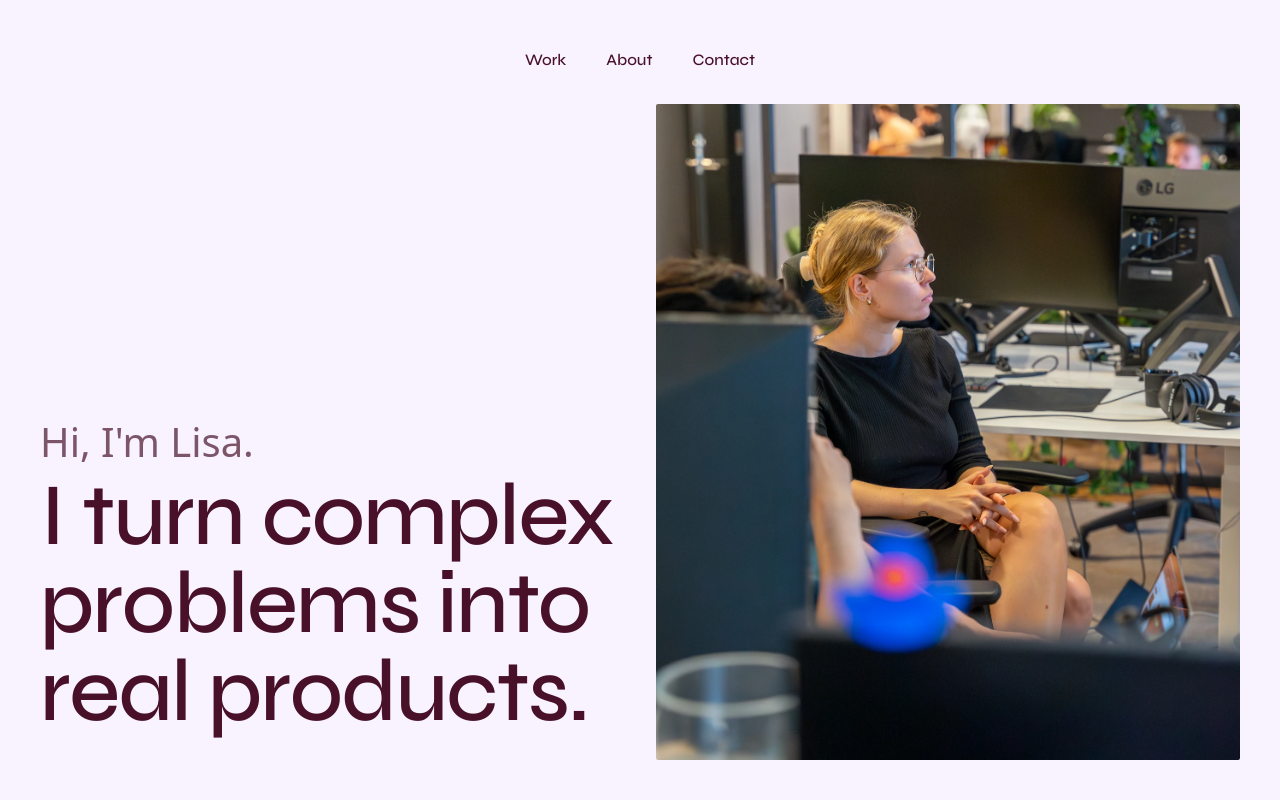
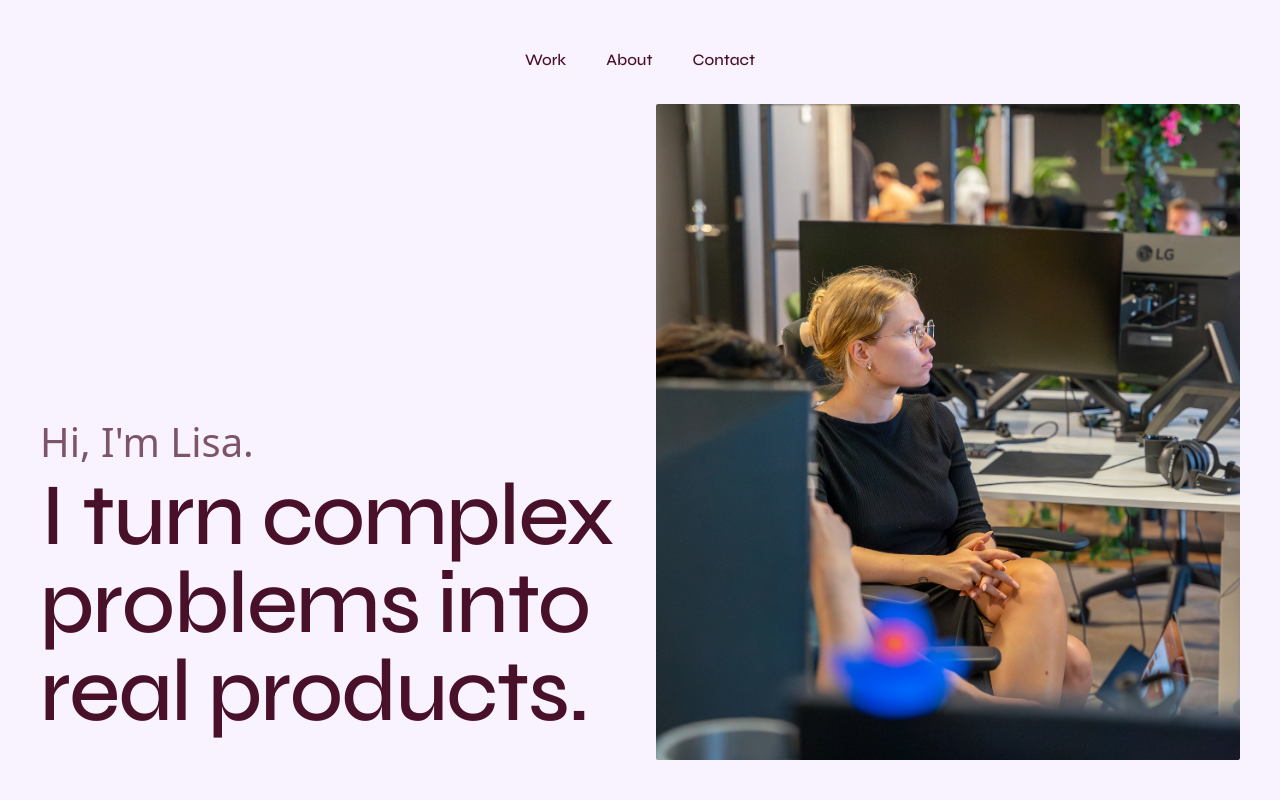
Before and after one commit to lica-ux/portfolio, a React (Vite) app: page / in a window 1280 px wide. Shown: the top 800 px of the page. Built offline with nearby package versions, Linux system fonts and the light colour scheme.

Commit message:
chore: auto-save 2026-05-01 10:48

```diff
--- a/src/pages/Home.tsx
+++ b/src/pages/Home.tsx
@@ -39,7 +39,7 @@ export default function Home() {
           <img
             src={statsImage}
             alt="Lisa Caspersson working at her desk"
-            className="absolute inset-0 w-full h-full object-cover"
+            className="absolute inset-0 w-full h-full object-cover object-[center_20%]"
           />
         </div>
       </section>
```
